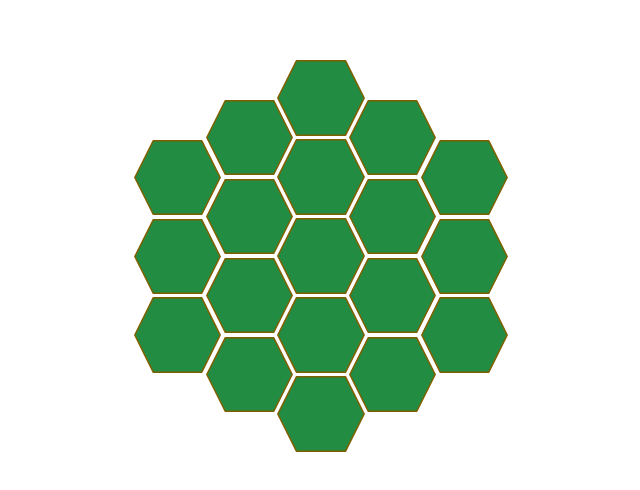
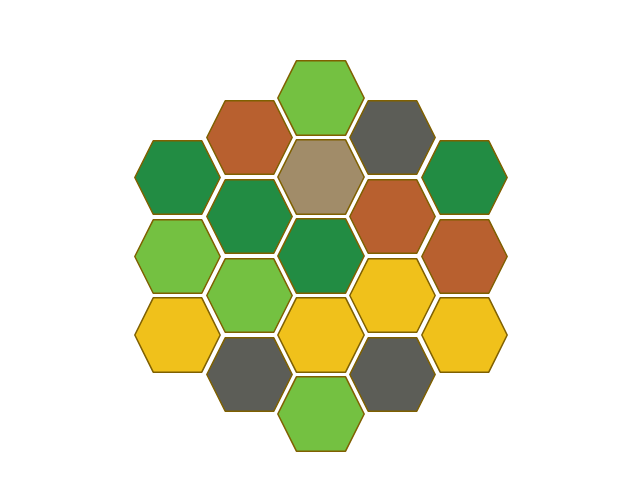
Before and after one commit to danielglasgow/games, a React (Create React App) app: page / in a window 1280 px wide. Shown: the part 152-642 px from the top of the page, without its empty margins (319-959 px from the left). Built offline with nearby package versions, Linux system fonts and the light colour scheme.

Commit message:
add board randomization

```diff
--- a/src/App.tsx
+++ b/src/App.tsx
@@ -1,10 +1,20 @@
-import './App.css';
-import Board from './board';
+import "./App.css";
+import Board from "./board";
+import { TileType } from "./board/types";
 
-function App() {
-  return <div style={{ display: "flex", justifyContent: "center", alignItems: "center", height: "100vh" }}>
-    {Board()}
-  </div>
+function App({ tiles }: { tiles: TileType[] }) {
+  return (
+    <div
+      style={{
+        display: "flex",
+        justifyContent: "center",
+        alignItems: "center",
+        height: "100vh",
+      }}
+    >
+      {Board({ tiles })}
+    </div>
+  );
 }
 
 export default App;
--- a/src/board/index.tsx
+++ b/src/board/index.tsx
@@ -1,8 +1,23 @@
+import brick from "../assets/brick.svg";
+import desert from "../assets/desert.svg";
+import ore from "../assets/ore.svg";
+import sheep from "../assets/sheep.svg";
+import wheat from "../assets/wheat.svg";
 import wood from "../assets/wood.svg";
 import { HEX_OVERALY_OFFSET_VMIN } from "./dimensions";
 import { Hexagon, Spacer } from "./tile";
+import { TileType } from "./types";
 
-export default function Board() {
+const BACKGROUNDS: { [key in TileType]: string } = {
+  ORE: ore,
+  BRICK: brick,
+  WHEAT: wheat,
+  WOOD: wood,
+  SHEEP: sheep,
+  DESERT: desert,
+};
+
+export default function Board({ tiles }: { tiles: TileType[] }) {
   return (
     <div id="board">
       <div
@@ -14,36 +29,36 @@ export default function Board() {
       >
         <div style={{ display: "flex", flexDirection: "column" }}>
           {Spacer({ ratio: 1 })}
-          {Hexagon({ src: wood })}
-          {Hexagon({ src: wood })}
-          {Hexagon({ src: wood })}
+          {Hexagon({ src: BACKGROUNDS[tiles[0]] })}
+          {Hexagon({ src: BACKGROUNDS[tiles[1]] })}
+          {Hexagon({ src: BACKGROUNDS[tiles[2]] })}
         </div>
         <div style={{ display: "flex", flexDirection: "column" }}>
           {Spacer({ ratio: 0.5 })}
-          {Hexagon({ src: wood })}
-          {Hexagon({ src: wood })}
-          {Hexagon({ src: wood })}
-          {Hexagon({ src: wood })}
+          {Hexagon({ src: BACKGROUNDS[tiles[3]] })}
+          {Hexagon({ src: BACKGROUNDS[tiles[4]] })}
+          {Hexagon({ src: BACKGROUNDS[tiles[5]] })}
+          {Hexagon({ src: BACKGROUNDS[tiles[6]] })}
         </div>
         <div style={{ display: "flex", flexDirection: "column" }}>
-          {Hexagon({ src: wood })}
-          {Hexagon({ src: wood })}
-          {Hexagon({ src: wood })}
-          {Hexagon({ src: wood })}
-          {Hexagon({ src: wood })}
+          {Hexagon({ src: BACKGROUNDS[tiles[7]] })}
+          {Hexagon({ src: BACKGROUNDS[tiles[8]] })}
+          {Hexagon({ src: BACKGROUNDS[tiles[9]] })}
+          {Hexagon({ src: BACKGROUNDS[tiles[10]] })}
+          {Hexagon({ src: BACKGROUNDS[tiles[11]] })}
         </div>
         <div style={{ display: "flex", flexDirection: "column" }}>
           {Spacer({ ratio: 0.5 })}
-          {Hexagon({ src: wood })}
-          {Hexagon({ src: wood })}
-          {Hexagon({ src: wood })}
-          {Hexagon({ src: wood })}
+          {Hexagon({ src: BACKGROUNDS[tiles[12]] })}
+          {Hexagon({ src: BACKGROUNDS[tiles[13]] })}
+          {Hexagon({ src: BACKGROUNDS[tiles[14]] })}
+          {Hexagon({ src: BACKGROUNDS[tiles[15]] })}
         </div>
         <div style={{ display: "flex", flexDirection: "column" }}>
           {Spacer({ ratio: 1 })}
-          {Hexagon({ src: wood })}
-          {Hexagon({ src: wood })}
-          {Hexagon({ src: wood })}
+          {Hexagon({ src: BACKGROUNDS[tiles[16]] })}
+          {Hexagon({ src: BACKGROUNDS[tiles[17]] })}
+          {Hexagon({ src: BACKGROUNDS[tiles[18]] })}
         </div>
       </div>
     </div>
--- /dev/null
+++ b/src/board/state.ts
@@ -0,0 +1,28 @@
+import { shuffleArray } from "../common/util";
+import { TileType } from "./types";
+
+const TILES: TileType[] = [
+  "ORE",
+  "ORE",
+  "ORE",
+  "BRICK",
+  "BRICK",
+  "BRICK",
+  "WHEAT",
+  "WHEAT",
+  "WHEAT",
+  "WHEAT",
+  "WOOD",
+  "WOOD",
+  "WOOD",
+  "WOOD",
+  "SHEEP",
+  "SHEEP",
+  "SHEEP",
+  "SHEEP",
+  "DESERT",
+];
+
+export function newRandomBoard() {
+  return shuffleArray(Array.from(TILES));
+}
--- /dev/null
+++ b/src/board/types.ts
@@ -0,0 +1,25 @@
+export type Resource = "ORE" | "BRICK" | "WHEAT" | "WOOD" | "SHEEP";
+
+export type TileType = Resource | "DESERT";
+
+export const TILES: TileType[] = [
+  "ORE",
+  "ORE",
+  "ORE",
+  "BRICK",
+  "BRICK",
+  "BRICK",
+  "WHEAT",
+  "WHEAT",
+  "WHEAT",
+  "WHEAT",
+  "WOOD",
+  "WOOD",
+  "WOOD",
+  "WOOD",
+  "SHEEP",
+  "SHEEP",
+  "SHEEP",
+  "SHEEP",
+  "DESERT",
+];
--- /dev/null
+++ b/src/common/util.ts
@@ -0,0 +1,7 @@
+export function shuffleArray<T>(array: T[]) {
+  for (let i = array.length - 1; i > 0; i--) {
+    let j = Math.floor(Math.random() * (i + 1));
+    [array[i], array[j]] = [array[j], array[i]];
+  }
+  return array;
+}
--- a/src/index.tsx
+++ b/src/index.tsx
@@ -1,6 +1,7 @@
 import React from 'react';
 import ReactDOM from 'react-dom/client';
 import App from './App';
+import { newRandomBoard } from './board/state';
 import reportWebVitals from './reportWebVitals';
 
 const root = ReactDOM.createRoot(
@@ -8,7 +9,7 @@ const root = ReactDOM.createRoot(
 );
 root.render(
   <React.StrictMode>
-    <App />
+    <App tiles={newRandomBoard()} />
   </React.StrictMode>
 );
 
```
Also changed, not shown: 1 other file (tests, documents, lock files or other folders).
